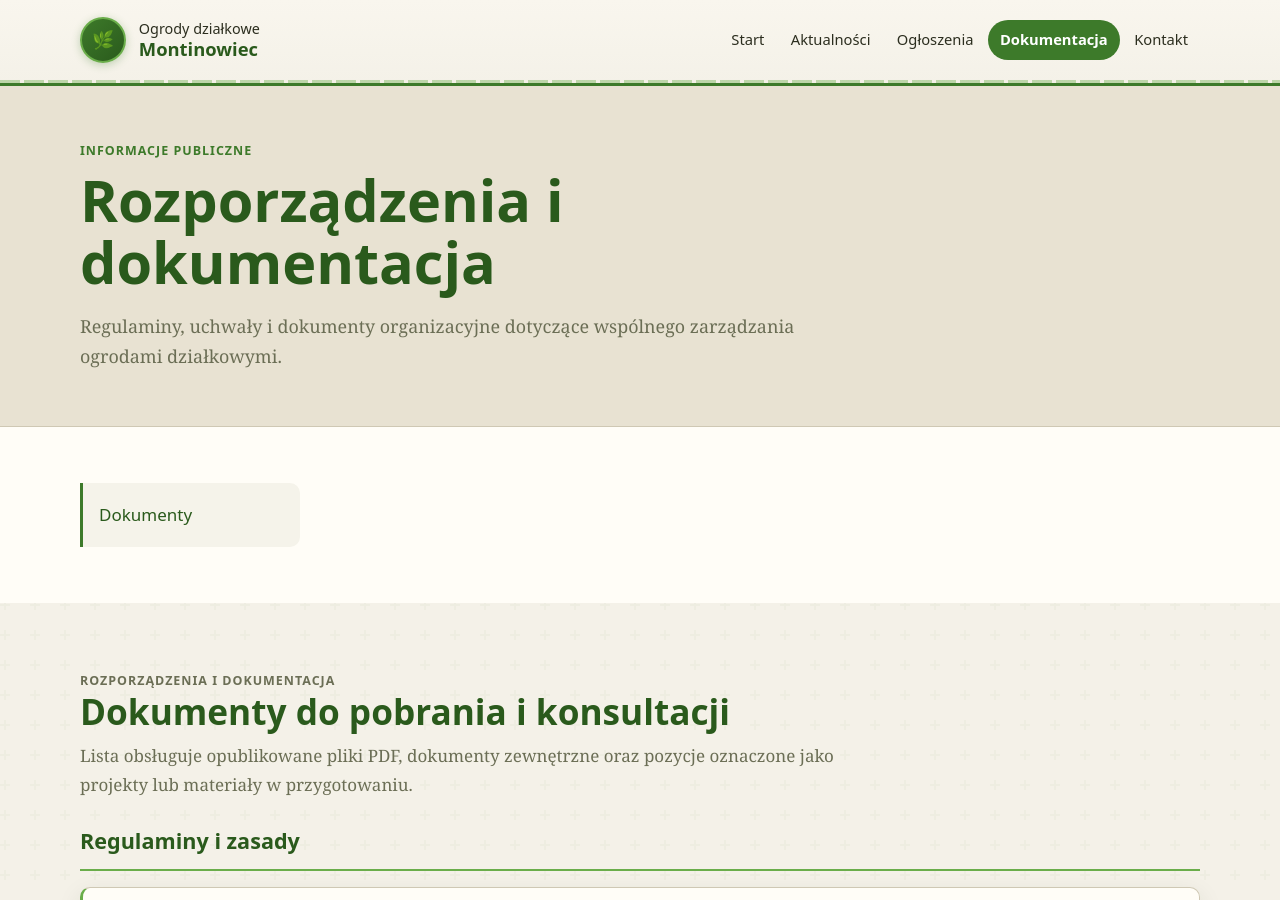
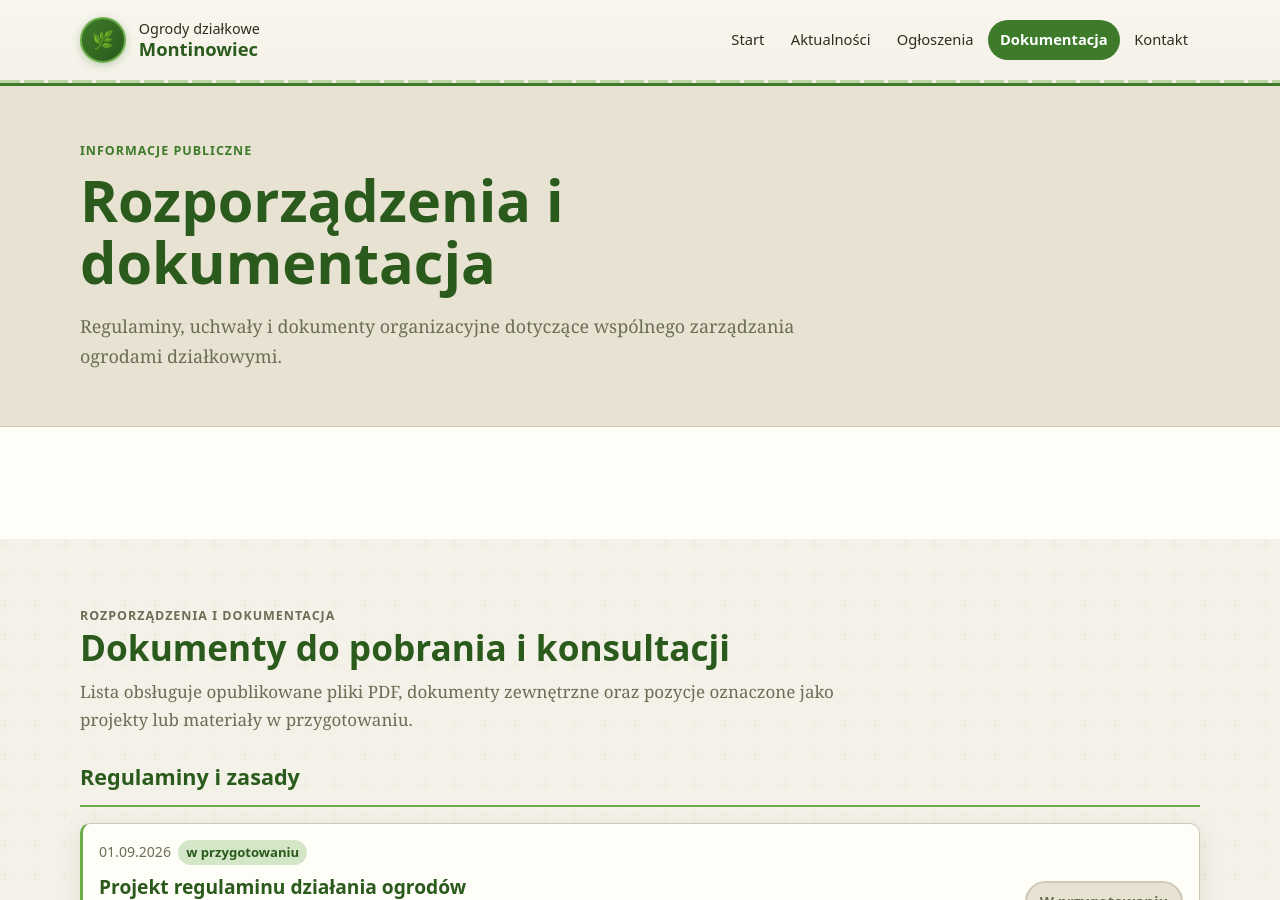
Before and after one commit to brxie/montin-page, a Jekyll site: the page built from dokumentacja.md, in a window 1280 px wide and 900 px high. Built offline with Jekyll 4.4.1, drawn with Linux system fonts in a browser that asks for light colours.

Commit message:
Remove sidebar from Dokumentacja page

```diff
--- a/_layouts/documentation.html
+++ b/_layouts/documentation.html
@@ -17,10 +17,6 @@ layout: default
 
 <section class="section section--plain">
   <div class="container content-grid">
-    <aside class="toc" aria-label="Spis treści">
-      <a href="#dokumenty">Dokumenty</a>
-    </aside>
-
     <div class="prose">
       {{ content }}
     </div>
```
